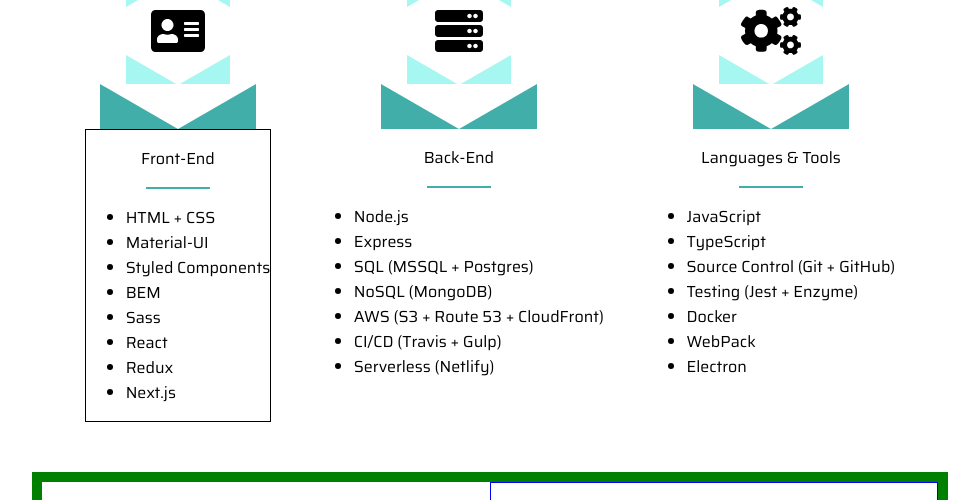
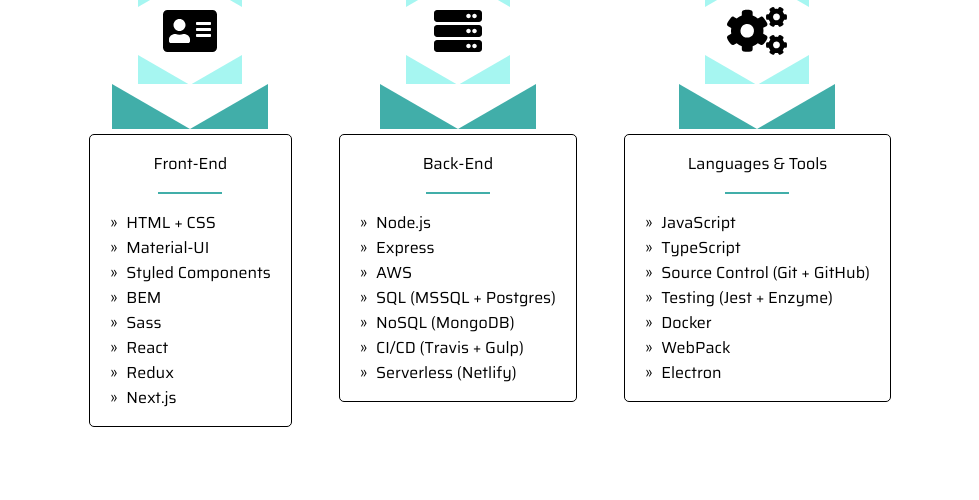
Before and after one commit to akbuma/personal-portfolio, a website: page index.html in a window 1280 px wide. Shown: the part 900-1400 px from the top of the page, without its empty margins (150-1129 px from the left). Drawn offline with Linux system fonts and the light colour scheme.

Commit message:
styled bullet points for skills section

```diff
--- a/index.html
+++ b/index.html
@@ -123,7 +123,7 @@
         <div class="skills__description">
           <p>Front-End</p>
           <hr class="skills__hr" />
-          <ul>
+          <ul class="skills__list">
             <li>HTML + CSS</li>
             <li>Material-UI</li>
             <li>Styled Components</li>
@@ -134,7 +134,6 @@
             <li>Next.js</li>
           </ul>
         </div>
-
       </div>
 
       <div class="skills__back-end">
@@ -147,17 +146,20 @@
           <div class="skills__hex--bot"></div>
         </div>
         <div class="skills__hex--shadow-bot"></div>
+
+        <div class="skills__description">
           <p>Back-End</p>
           <hr class="skills__hr" />
-        <ul>
+          <ul class="skills__list">
             <li>Node.js</li>
             <li>Express</li>
+            <li>AWS</li>
             <li>SQL (MSSQL + Postgres)</li>
             <li>NoSQL (MongoDB)</li>
-          <li>AWS (S3 + Route 53 + CloudFront)</li>
             <li>CI/CD (Travis + Gulp)</li>
             <li>Serverless (Netlify)</li>
           </ul>
+        </div>
       </div>
 
       <div class="skills__tools">
@@ -170,9 +172,10 @@
           <div class="skills__hex--bot"></div>
         </div>
         <div class="skills__hex--shadow-bot"></div>
+        <div class="skills__description">
           <p>Languages & Tools</p>
           <hr class="skills__hr" />
-        <ul>
+          <ul class="skills__list">
             <li>JavaScript</li>
             <li>TypeScript</li>
             <li>Source Control (Git + GitHub)</li>
@@ -184,6 +187,7 @@
         </div>
       </div>
     </div>
+    </div>
   </section>
 
   <!-- Projects -->
@@ -192,23 +196,26 @@
       <h1>ReacType</h1>
       <p>React | MaterialUI | TypeScript | Node.js | Electron</p>
       <p>A visual prototyping tool to convert 2D canvas renderings into boilerplate code for React with TypeScript.</p>
-      <p>ReacType allows the user to visualize their application architecture dynamically, employing a drag-and-drop canvas display and a real-time component code preview. The user can create components and drag instances of these components, as well as HTML elements, onto the canvas. This architecture can then be exported as TypeScript application files to be used as a starter template for any repository.</p>
+      <p>ReacType allows the user to visualize their application architecture dynamically, employing a drag-and-drop
+        canvas display and a real-time component code preview. The user can create components and drag instances of
+        these components, as well as HTML elements, onto the canvas. This architecture can then be exported as
+        TypeScript application files to be used as a starter template for any repository.</p>
       <button>Repo</button>
       <button>Article</button>
     </div>
-    <img class="projects__images--reactype" src="images/reactype.png"
-    alt="ReacType"/>
+    <img class="projects__images--reactype" src="images/reactype.png" alt="ReacType" />
 
     <div class="projects__description--chrome-stretch">
       <h1>Chrome Stretch</h1>
       <p>HTML | CSS | JavaScript</p>
       <p>
-        Participated in a 24 hour hackathon where we were tasked to build a chrome extension tool. I created a fun browser widget to help users take short stretch breaks at their desk. Simply download the code, unpack the extension, and modify the timer / stretches to your liking!
+        Participated in a 24 hour hackathon where we were tasked to build a chrome extension tool. I created a fun
+        browser widget to help users take short stretch breaks at their desk. Simply download the code, unpack the
+        extension, and modify the timer / stretches to your liking!
       </p>
       <button>Repo</button>
     </div>
-    <img class="projects__images--chrome-stretch" src="images/chrome-stretch.png"
-    alt="Chrome Stretch Tool"/>
+    <img class="projects__images--chrome-stretch" src="images/chrome-stretch.png" alt="Chrome Stretch Tool" />
   </section>
 
   <!-- Scripts -->
--- a/styles/style.scss
+++ b/styles/style.scss
@@ -367,10 +367,12 @@
     border: 1px solid black;
     justify-content: center;
     align-items: center;
-  }
+    padding-left: 20px;
+    padding-right: 20px;
+    margin-top: 5px;
+    margin-bottom: 25px;
 
-  &__test {
-    border-top: 2px solid $theme-medium;
+    border-radius: 5px;
   }
 
   &__hr {
@@ -380,6 +382,18 @@
     height: 2px;
     margin: 0px auto;
     width: 4rem;
+  }
+
+  &__list {
+    list-style: none;
+    margin-left: 0;
+    padding-left: 1em;
+    text-indent: -1em;
+
+    li:before {
+      content: '\00BB \0020';
+      padding-right: 5px;
+    }
   }
 }
 
@@ -451,6 +465,8 @@
       opacity: 0;
       transform: translateX(200%);
       overflow-x: hidden;
+
+      border-radius: 5px;
     }
 
     &__menu.active {
```
Also changed, not shown: styles/style.css, 1 other file. Lines whose indentation alone changed are shown as unchanged.
